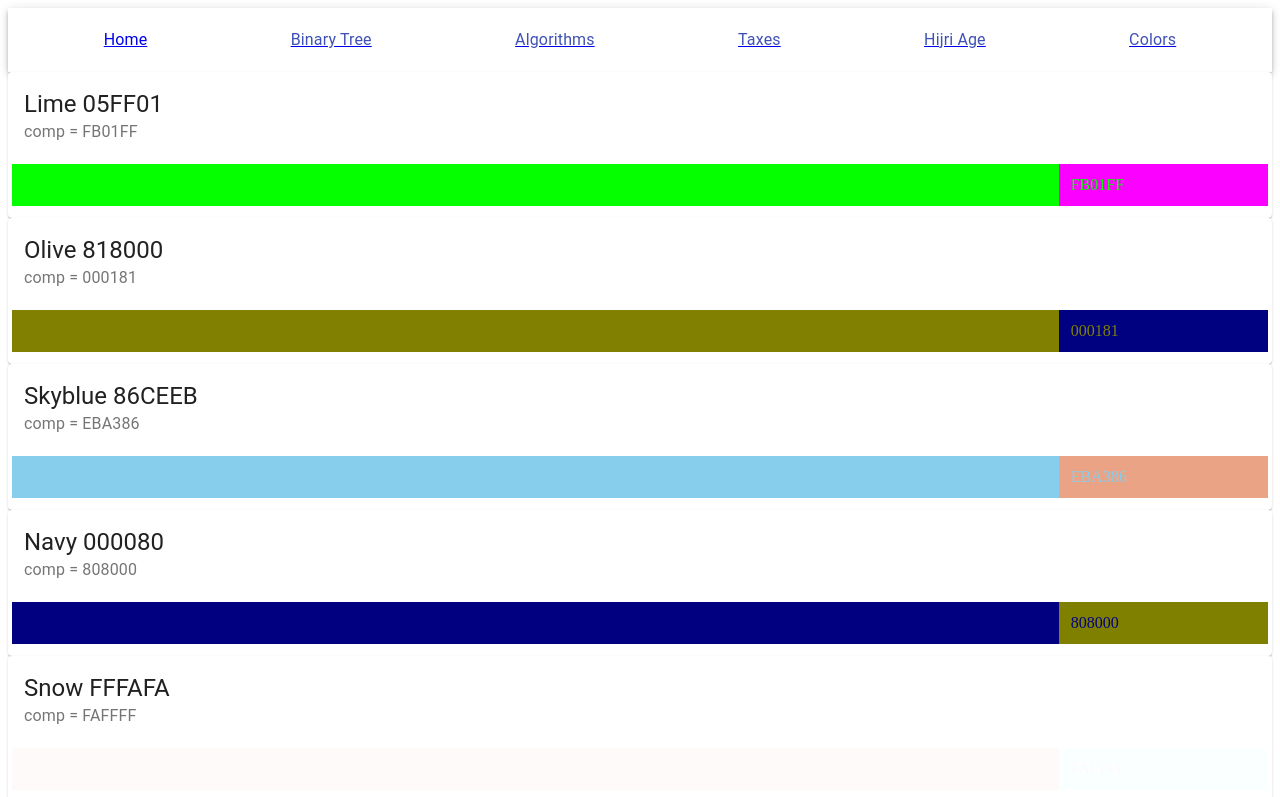
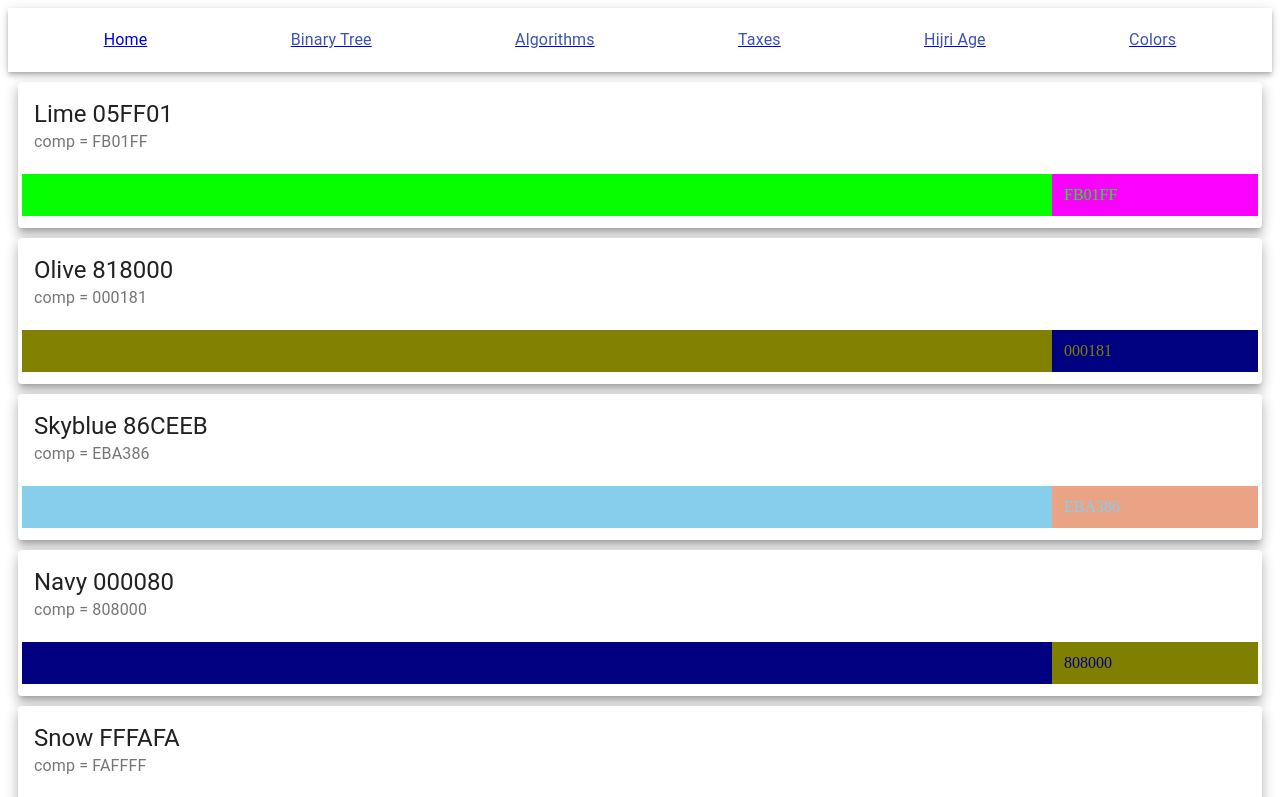
Before and after one commit to alialiayman/Casual, a React (Create React App) app: page /colors in a window 1280 px wide. Shown: the top 797 px of the page. Built offline with nearby package versions, Linux system fonts and the light colour scheme.

Commit message:
use raised card

```diff
--- a/src/features/colors/components/Color.js
+++ b/src/features/colors/components/Color.js
@@ -6,7 +6,7 @@ const Color = ({ name, code }) => {
     const complementaryColor = hexComplimentary(code).toUpperCase();
     return (
         <React.Fragment>
-        <Card>
+        <Card raised={true} style={{margin: '10px'}}>
             <CardHeader title={name + ' ' + code.substr(1)} subheader={'comp = ' + complementaryColor.substr(1)} />
             <CardContent>
                 <Grid container spacing={3}>
```
